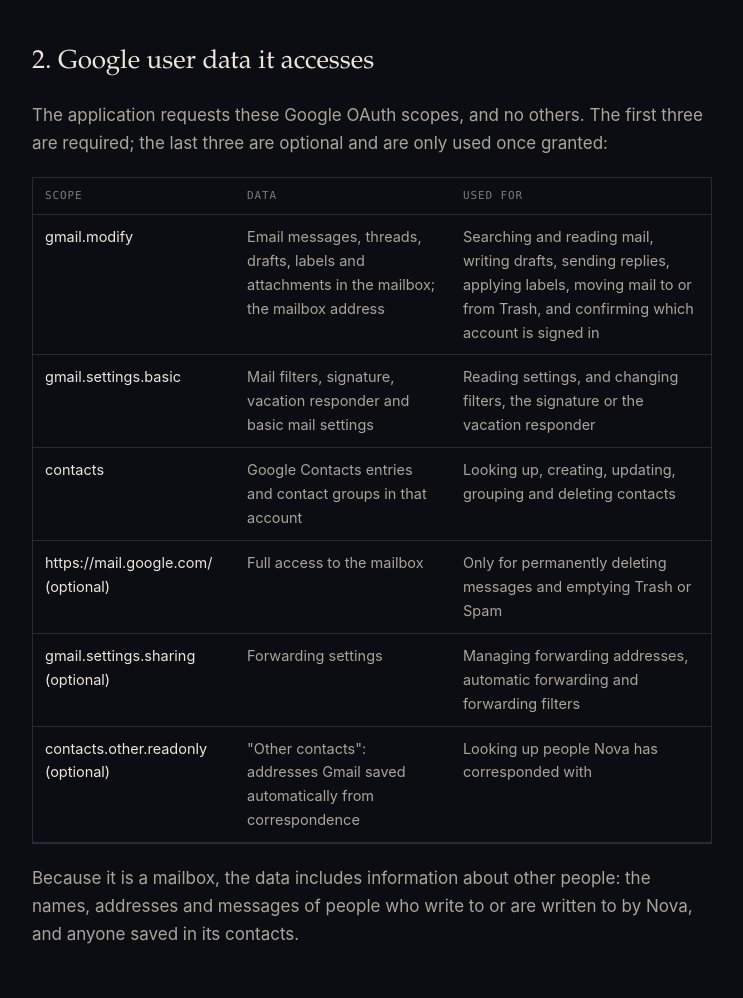
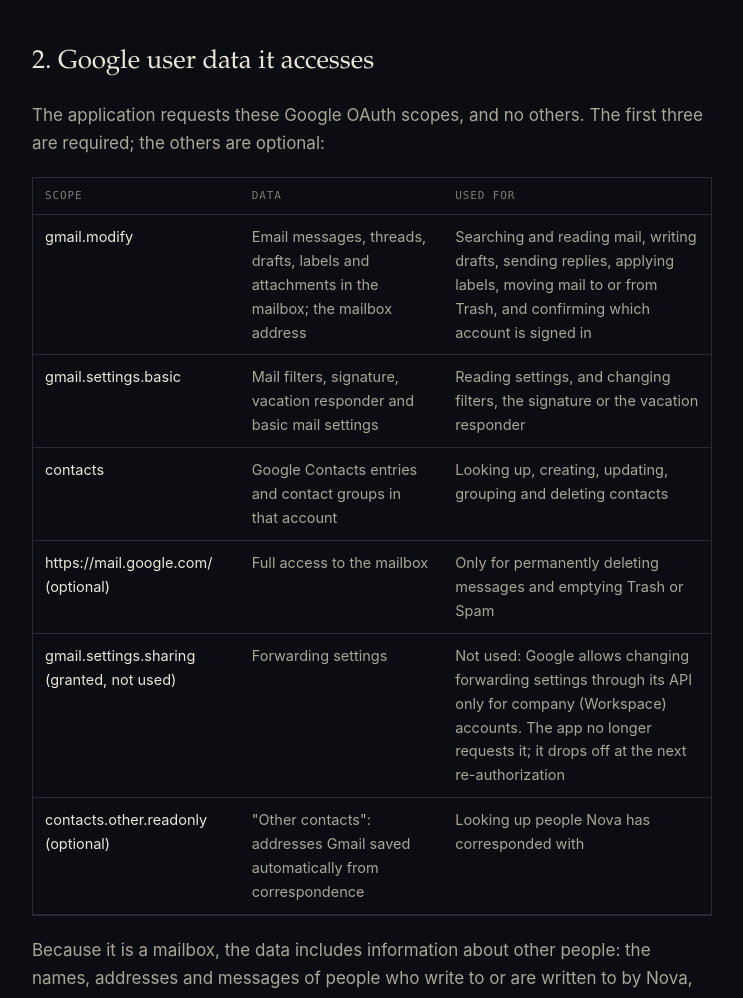
Before and after one commit to deepspacenova-spec/deepspacenova-spec.github.io, a plain HTML site: page privacy.html in a window 1280 px wide. Shown: the part 749-1747 px from the top of the page, without its empty margins (268-1011 px from the left). Drawn offline with Linux system fonts and the light colour scheme.

Commit message:
Privacy policy: forwarding-settings permission is granted but unused
Google restricts forwarding-address and auto-forwarding changes to
Workspace service accounts; Nova agent MCP v0.4 no longer requests it.

Co-Authored-By: Claude Opus 5.5 <noreply@anthropic.com>

```diff
--- a/privacy.html
+++ b/privacy.html
@@ -30,7 +30,7 @@
     <p>It works with <strong>one Google account only: deepspacenova@gmail.com</strong>, Nova's own mailbox. When it starts, and again at least every 10 minutes while in use, it asks Gmail which account is signed in. If the answer is any other account, it refuses to work and shuts itself off until it is set up again. It also refuses a stored credential that is labelled for a different account. An emergency read-only switch and a kill switch that revokes access remain available to the operator.</p>
 
     <h2>2. Google user data it accesses</h2>
-    <p>The application requests these Google OAuth scopes, and no others. The first three are required; the last three are optional and are only used once granted:</p>
+    <p>The application requests these Google OAuth scopes, and no others. The first three are required; the others are optional:</p>
     <div class="table-scroll">
       <table>
         <thead><tr><th>Scope</th><th>Data</th><th>Used for</th></tr></thead>
@@ -39,7 +39,7 @@
           <tr><td class="v">gmail.settings.basic</td><td>Mail filters, signature, vacation responder and basic mail settings</td><td>Reading settings, and changing filters, the signature or the vacation responder</td></tr>
           <tr><td class="v">contacts</td><td>Google Contacts entries and contact groups in that account</td><td>Looking up, creating, updating, grouping and deleting contacts</td></tr>
           <tr><td class="v">https://mail.google.com/ (optional)</td><td>Full access to the mailbox</td><td>Only for permanently deleting messages and emptying Trash or Spam</td></tr>
-          <tr><td class="v">gmail.settings.sharing (optional)</td><td>Forwarding settings</td><td>Managing forwarding addresses, automatic forwarding and forwarding filters</td></tr>
+          <tr><td class="v">gmail.settings.sharing (granted, not used)</td><td>Forwarding settings</td><td>Not used: Google allows changing forwarding settings through its API only for company (Workspace) accounts. The app no longer requests it; it drops off at the next re-authorization</td></tr>
           <tr><td class="v">contacts.other.readonly (optional)</td><td>"Other contacts": addresses Gmail saved automatically from correspondence</td><td>Looking up people Nova has corresponded with</td></tr>
         </tbody>
       </table>
```
